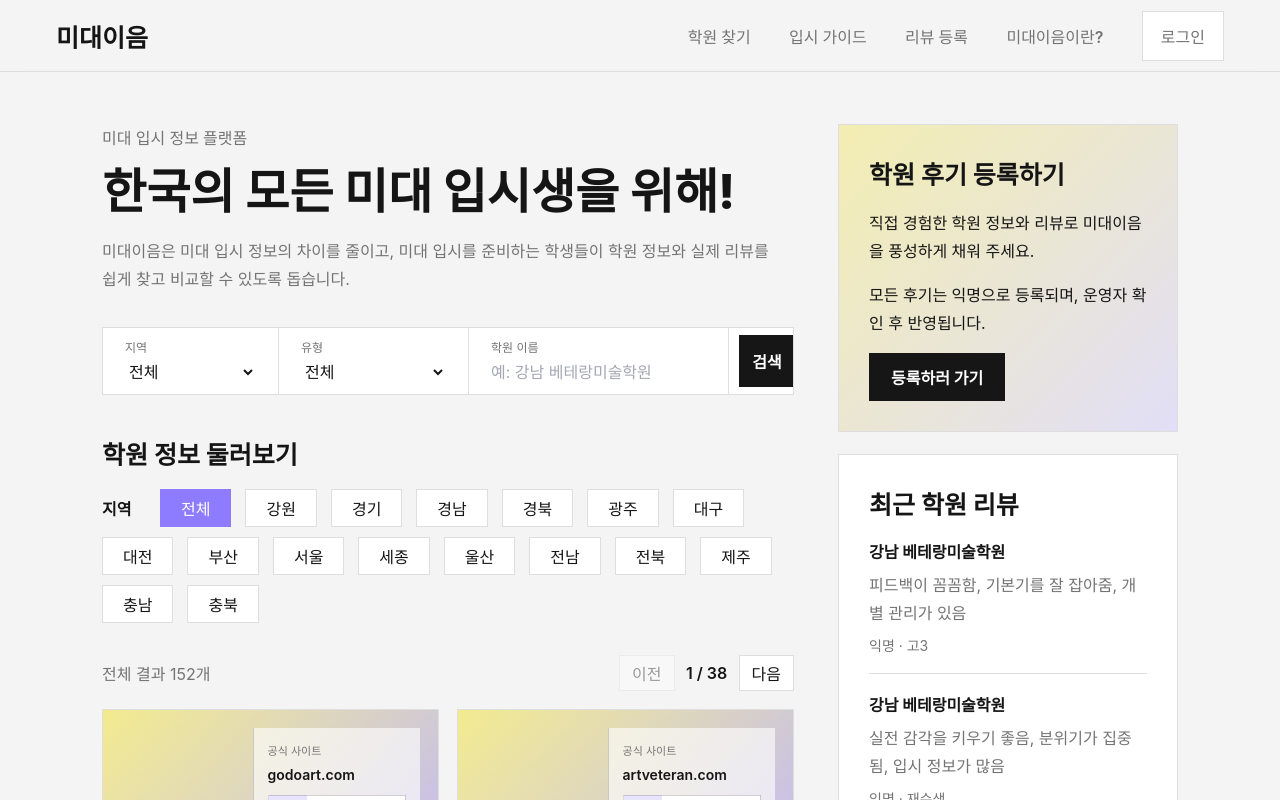
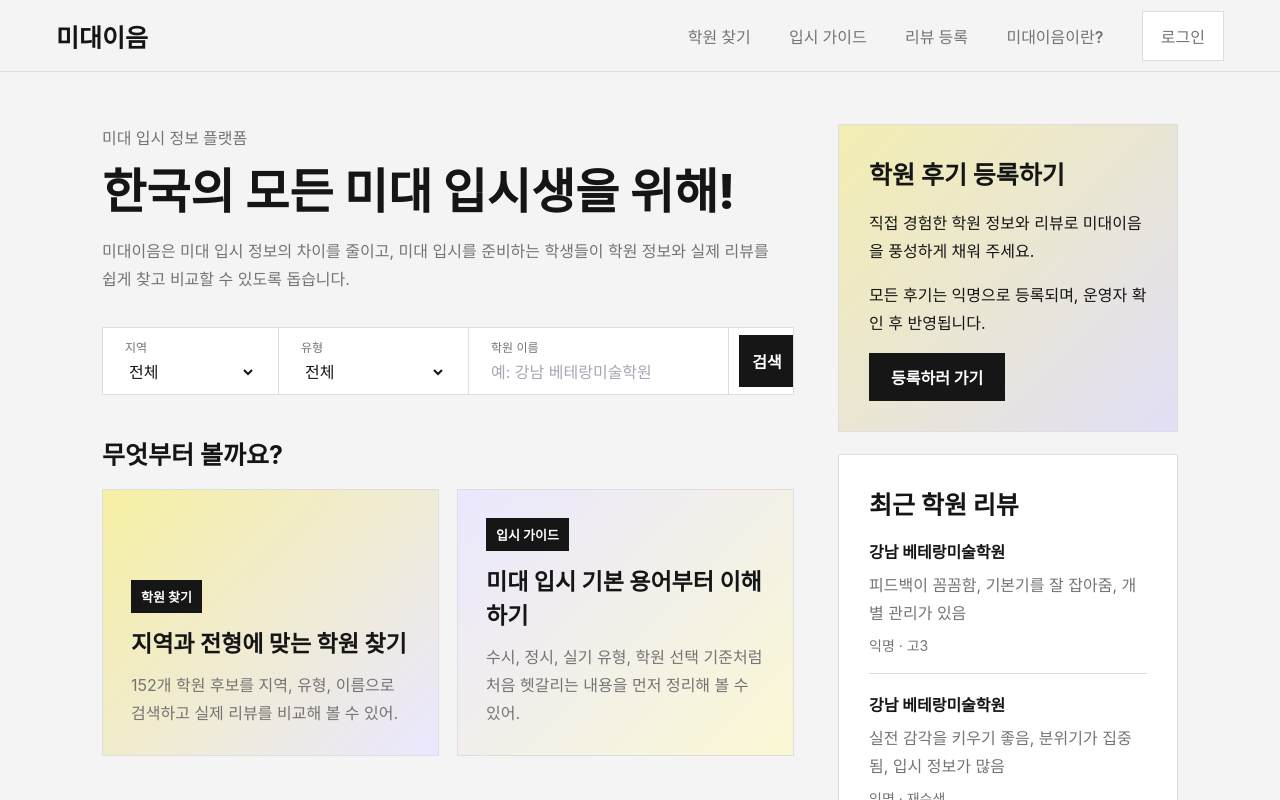
Before and after one commit to lovewithbona/midaeium, a React (Vite) app: page / in a window 1280 px wide. Shown: the top 800 px of the page. Built offline with nearby package versions, Linux system fonts and the light colour scheme; a web font is replaced by a local one.

Commit message:
Add home entry cards and guide prompt

```diff
--- a/src/pages/AcademyDetailPage.tsx
+++ b/src/pages/AcademyDetailPage.tsx
@@ -60,6 +60,11 @@ export default function AcademyDetailPage() {
         {activeTab === "info" && (
         <div className="detail-card">
           <h2>학원 정보</h2>
+          <div className="guide-inline-card">
+            <strong>용어를 모르겠나요?</strong>
+            <span>준비 가능 전형이나 실기 유형이 낯설다면 입시 가이드에서 먼저 확인해 봐.</span>
+            <Link to="/guide">입시 가이드 보기</Link>
+          </div>
           <div className="detail-summary-grid">
             <div>
               <span>지역</span>
--- a/src/pages/HomePage.tsx
+++ b/src/pages/HomePage.tsx
@@ -1,39 +1,11 @@
-import { useMemo, useState } from "react";
 import { Link } from "react-router-dom";
-import AcademyCard from "../components/AcademyCard";
 import CTABox from "../components/CTABox";
-import FilterChips from "../components/FilterChips";
 import PageLayout from "../components/PageLayout";
 import SearchBar from "../components/SearchBar";
-import { academies, regions } from "../data/academies";
 import { demoReviews } from "../data/reviews";
 
 export default function HomePage() {
-  const [region, setRegion] = useState("전체");
-  const [page, setPage] = useState(1);
   const recentItems = demoReviews.slice(0, 3);
-  const filteredAcademies = useMemo(() => {
-    const filtered = academies.filter((academy) => region === "전체" || academy.region === region);
-
-    return [...filtered]
-      .sort((a, b) => {
-        if (region === "전체") {
-          const homepagePriority = Number(Boolean(b.officialWebsiteUrl)) - Number(Boolean(a.officialWebsiteUrl));
-          if (homepagePriority !== 0) return homepagePriority;
-        }
-
-        return a.name.localeCompare(b.name, "ko");
-      });
-  }, [region]);
-  const pageSize = 4;
-  const totalPages = Math.max(1, Math.ceil(filteredAcademies.length / pageSize));
-  const currentPage = Math.min(page, totalPages);
-  const previewAcademies = filteredAcademies.slice((currentPage - 1) * pageSize, currentPage * pageSize);
-
-  function handleRegionChange(nextRegion: string) {
-    setRegion(nextRegion);
-    setPage(1);
-  }
 
   return (
     <PageLayout>
@@ -48,22 +20,18 @@ export default function HomePage() {
           </div>
           <SearchBar />
           <section className="section">
-            <h2>학원 정보 둘러보기</h2>
-            <div className="filters-preview">
-              <FilterChips label="지역" items={regions} value={region} onChange={handleRegionChange} />
-            </div>
-            <div className="home-list-head">
-              <span>{region === "전체" ? "전체" : region} 결과 {filteredAcademies.length}개</span>
-              <div className="pagination-controls" aria-label="학원 목록 페이지">
-                <button type="button" onClick={() => setPage((value) => Math.max(1, value - 1))} disabled={currentPage === 1}>이전</button>
-                <strong>{currentPage} / {totalPages}</strong>
-                <button type="button" onClick={() => setPage((value) => Math.min(totalPages, value + 1))} disabled={currentPage === totalPages}>다음</button>
-              </div>
-            </div>
-            <div className="academy-grid">
-              {previewAcademies.map((academy) => (
-                <AcademyCard key={academy.id} academy={academy} />
-              ))}
+            <h2>무엇부터 볼까요?</h2>
+            <div className="home-entry-grid">
+              <Link className="home-entry-card" to="/academies">
+                <span>학원 찾기</span>
+                <h3>지역과 전형에 맞는 학원 찾기</h3>
+                <p>152개 학원 후보를 지역, 유형, 이름으로 검색하고 실제 리뷰를 비교해 볼 수 있어.</p>
+              </Link>
+              <Link className="home-entry-card guide" to="/guide">
+                <span>입시 가이드</span>
+                <h3>미대 입시 기본 용어부터 이해하기</h3>
+                <p>수시, 정시, 실기 유형, 학원 선택 기준처럼 처음 헷갈리는 내용을 먼저 정리해 볼 수 있어.</p>
+              </Link>
             </div>
           </section>
         </section>
--- a/src/styles.css
+++ b/src/styles.css
@@ -323,6 +323,58 @@ p {
   gap: 18px;
 }
 
+.home-entry-grid {
+  display: grid;
+  grid-template-columns: repeat(2, minmax(0, 1fr));
+  gap: 18px;
+}
+
+.home-entry-card {
+  display: grid;
+  min-height: 230px;
+  align-content: end;
+  gap: 12px;
+  padding: 28px;
+  border: 1px solid var(--line);
+  background:
+    linear-gradient(135deg, rgba(242, 233, 128, 0.72), rgba(141, 124, 255, 0.18)),
+    var(--surface);
+  transition: border-color 0.16s ease, transform 0.16s ease;
+}
+
+.home-entry-card.guide {
+  background:
+    linear-gradient(135deg, rgba(141, 124, 255, 0.18), rgba(242, 233, 128, 0.34)),
+    var(--surface);
+}
+
+.home-entry-card:hover,
+.home-entry-card:focus-visible {
+  border-color: var(--text);
+  transform: translateY(-1px);
+  outline: none;
+}
+
+.home-entry-card span {
+  width: fit-content;
+  padding: 7px 10px;
+  background: var(--point);
+  color: #fff;
+  font-size: 13px;
+  font-weight: 650;
+}
+
+.home-entry-card h3 {
+  margin: 0;
+  font-size: 23px;
+}
+
+.home-entry-card p {
+  max-width: 420px;
+  margin: 0;
+  color: var(--muted);
+}
+
 .academy-card,
 .side-box,
 .detail-card,
@@ -725,6 +777,32 @@ label input::placeholder {
   padding: 30px;
 }
 
+.guide-inline-card {
+  display: grid;
+  gap: 8px;
+  margin: 0 0 24px;
+  padding: 18px;
+  border: 1px solid var(--line);
+  background: var(--soft);
+}
+
+.guide-inline-card strong {
+  font-size: 17px;
+}
+
+.guide-inline-card span {
+  color: var(--muted);
+  line-height: 1.65;
+}
+
+.guide-inline-card a {
+  width: fit-content;
+  color: var(--tag-text);
+  font-weight: 650;
+  text-decoration: underline;
+  text-underline-offset: 4px;
+}
+
 .detail-summary-grid {
   display: grid;
   grid-template-columns: repeat(2, minmax(0, 1fr));
@@ -1632,6 +1710,7 @@ input::placeholder {
   }
 
   .academy-grid,
+  .home-entry-grid,
   .sidebar,
   .form-grid,
   .result-options,
```
